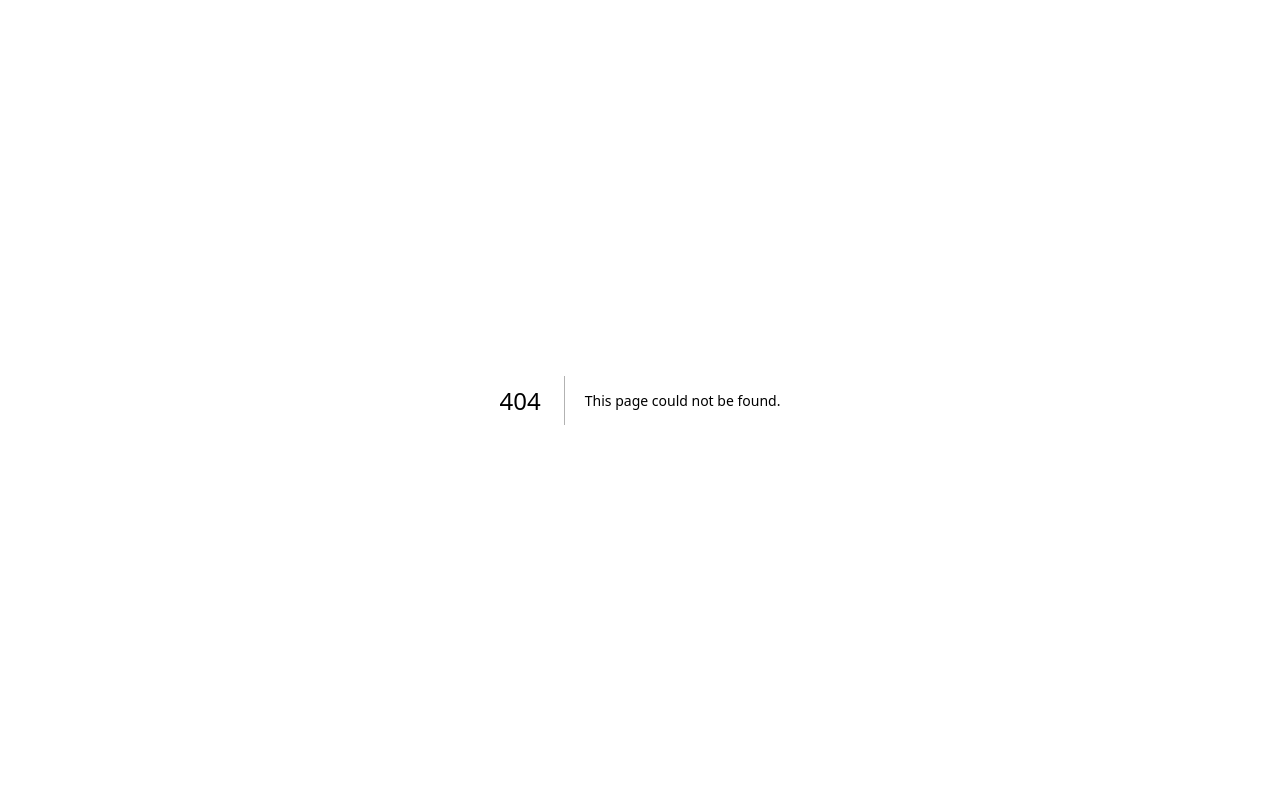
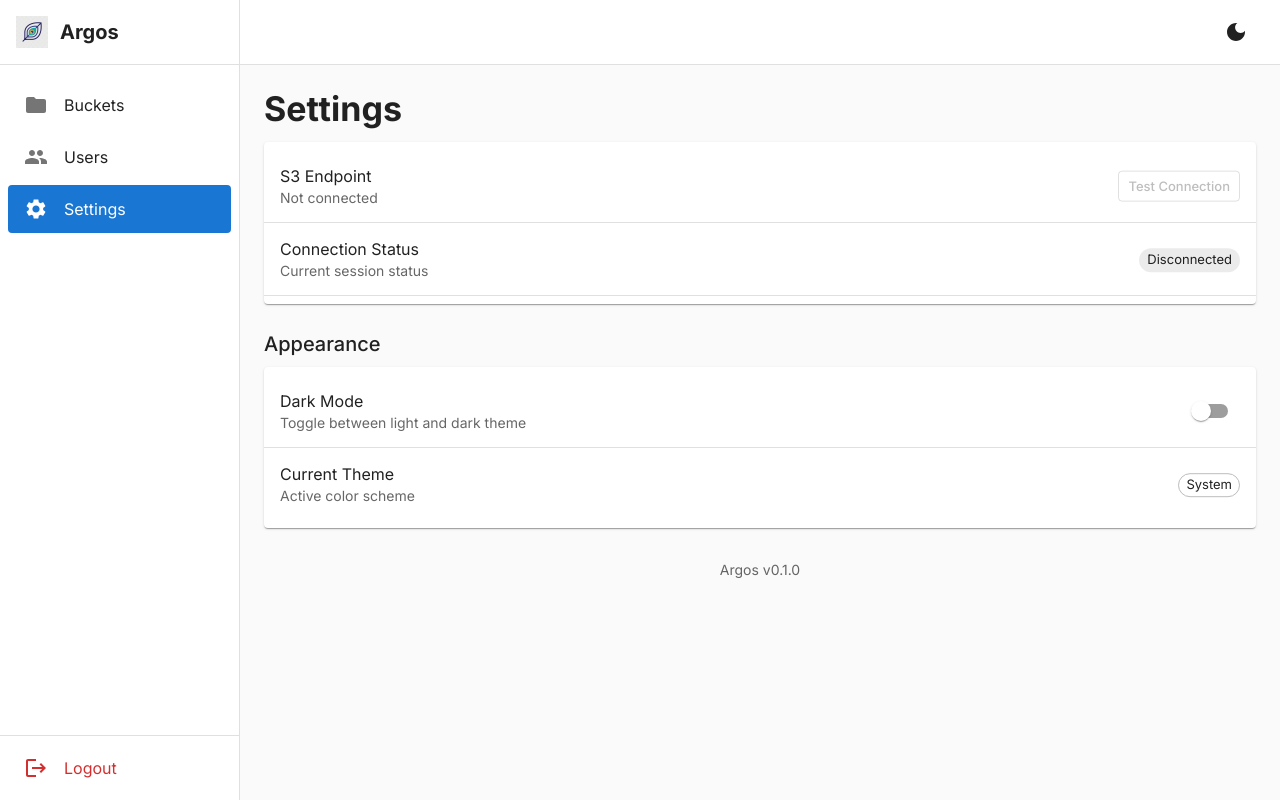
Before and after one commit to marcos-nsantos/seaweed-ark, a Next.js app: page /settings in a window 1280 px wide. Before the commit this address had no page. Built offline with nearby package versions, Linux system fonts and the light colour scheme; no server answers; what @mui/material-nextjs would draw is missing.

Commit message:
feat: add settings page and bucket versioning
- Add settings page with connection info
- Add bucket versioning API (get/set)
- Show versioning status on bucket cards
- Add enable/disable versioning in bucket menu

```diff
--- /dev/null
+++ b/src/app/(dashboard)/settings/page.tsx
@@ -0,0 +1,148 @@
+'use client';
+
+import { useState, useEffect } from 'react';
+import {
+  Typography,
+  Box,
+  Paper,
+  List,
+  ListItem,
+  ListItemText,
+  ListItemSecondaryAction,
+  Switch,
+  Button,
+  Chip,
+  Skeleton,
+  Alert,
+} from '@mui/material';
+import { useColorScheme } from '@mui/material/styles';
+import { CheckCircle as ConnectedIcon, Error as ErrorIcon } from '@mui/icons-material';
+import { toast } from 'sonner';
+
+type SessionInfo = {
+  authenticated: boolean;
+  endpoint?: string;
+};
+
+export default function SettingsPage() {
+  const { mode, setMode } = useColorScheme();
+  const [session, setSession] = useState<SessionInfo | null>(null);
+  const [loading, setLoading] = useState(true);
+  const [testingConnection, setTestingConnection] = useState(false);
+  const [connectionStatus, setConnectionStatus] = useState<'ok' | 'error' | null>(null);
+
+  useEffect(() => {
+    fetch('/api/auth/session')
+      .then((res) => res.json())
+      .then(setSession)
+      .finally(() => setLoading(false));
+  }, []);
+
+  const handleTestConnection = async () => {
+    setTestingConnection(true);
+    setConnectionStatus(null);
+
+    try {
+      const res = await fetch('/api/s3/buckets');
+      if (res.ok) {
+        setConnectionStatus('ok');
+        toast.success('Connection is working');
+      } else {
+        setConnectionStatus('error');
+        toast.error('Connection failed');
+      }
+    } catch {
+      setConnectionStatus('error');
+      toast.error('Connection failed');
+    } finally {
+      setTestingConnection(false);
+    }
+  };
+
+  return (
+    <Box>
+      <Typography variant="h4" component="h1" gutterBottom fontWeight="bold">
+        Settings
+      </Typography>
+
+      <Paper sx={{ mb: 3 }}>
+        <List>
+          <ListItem divider>
+            <ListItemText
+              primary="S3 Endpoint"
+              secondary={loading ? <Skeleton width={200} /> : session?.endpoint || 'Not connected'}
+            />
+            <ListItemSecondaryAction>
+              <Button
+                variant="outlined"
+                size="small"
+                onClick={handleTestConnection}
+                disabled={testingConnection || !session?.authenticated}
+              >
+                {testingConnection ? 'Testing...' : 'Test Connection'}
+              </Button>
+            </ListItemSecondaryAction>
+          </ListItem>
+
+          {connectionStatus && (
+            <ListItem>
+              <Alert
+                severity={connectionStatus === 'ok' ? 'success' : 'error'}
+                icon={connectionStatus === 'ok' ? <ConnectedIcon /> : <ErrorIcon />}
+                sx={{ width: '100%' }}
+              >
+                {connectionStatus === 'ok'
+                  ? 'Connection to S3 endpoint is working'
+                  : 'Failed to connect to S3 endpoint'}
+              </Alert>
+            </ListItem>
+          )}
+
+          <ListItem divider>
+            <ListItemText primary="Connection Status" secondary="Current session status" />
+            <ListItemSecondaryAction>
+              <Chip
+                label={session?.authenticated ? 'Connected' : 'Disconnected'}
+                color={session?.authenticated ? 'success' : 'default'}
+                size="small"
+              />
+            </ListItemSecondaryAction>
+          </ListItem>
+        </List>
+      </Paper>
+
+      <Typography variant="h6" gutterBottom fontWeight={500}>
+        Appearance
+      </Typography>
+
+      <Paper>
+        <List>
+          <ListItem divider>
+            <ListItemText primary="Dark Mode" secondary="Toggle between light and dark theme" />
+            <ListItemSecondaryAction>
+              <Switch
+                checked={mode === 'dark'}
+                onChange={() => setMode(mode === 'dark' ? 'light' : 'dark')}
+              />
+            </ListItemSecondaryAction>
+          </ListItem>
+
+          <ListItem>
+            <ListItemText primary="Current Theme" secondary="Active color scheme" />
+            <ListItemSecondaryAction>
+              <Chip
+                label={mode === 'dark' ? 'Dark' : mode === 'light' ? 'Light' : 'System'}
+                variant="outlined"
+                size="small"
+              />
+            </ListItemSecondaryAction>
+          </ListItem>
+        </List>
+      </Paper>
+
+      <Typography variant="body2" color="text.secondary" sx={{ mt: 4, textAlign: 'center' }}>
+        Argos v0.1.0
+      </Typography>
+    </Box>
+  );
+}
--- /dev/null
+++ b/src/app/api/s3/buckets/[bucket]/versioning/route.ts
@@ -0,0 +1,56 @@
+import { NextRequest, NextResponse } from 'next/server';
+import { z } from 'zod';
+import { getAuthenticatedS3Client } from '@/lib/s3/get-client';
+import { getBucketVersioning, setBucketVersioning } from '@/lib/s3/operations';
+
+type RouteParams = {
+  params: Promise<{ bucket: string }>;
+};
+
+export async function GET(_request: NextRequest, { params }: RouteParams) {
+  try {
+    const { bucket } = await params;
+    const client = await getAuthenticatedS3Client();
+    const status = await getBucketVersioning(client, bucket);
+
+    return NextResponse.json({ data: { bucket, status } });
+  } catch (error) {
+    console.error('Get bucket versioning error:', error);
+    return NextResponse.json(
+      { error: { code: 'S3_ERROR', message: 'Failed to get bucket versioning' } },
+      { status: 500 }
+    );
+  }
+}
+
+const setVersioningSchema = z.object({
+  enabled: z.boolean(),
+});
+
+export async function PUT(request: NextRequest, { params }: RouteParams) {
+  try {
+    const { bucket } = await params;
+    const body = await request.json();
+    const parsed = setVersioningSchema.safeParse(body);
+
+    if (!parsed.success) {
+      return NextResponse.json(
+        { error: { code: 'VALIDATION_ERROR', message: 'enabled (boolean) is required' } },
+        { status: 400 }
+      );
+    }
+
+    const client = await getAuthenticatedS3Client();
+    await setBucketVersioning(client, bucket, parsed.data.enabled);
+
+    return NextResponse.json({
+      data: { bucket, status: parsed.data.enabled ? 'Enabled' : 'Suspended' },
+    });
+  } catch (error) {
+    console.error('Set bucket versioning error:', error);
+    return NextResponse.json(
+      { error: { code: 'S3_ERROR', message: 'Failed to set bucket versioning' } },
+      { status: 500 }
+    );
+  }
+}
```
